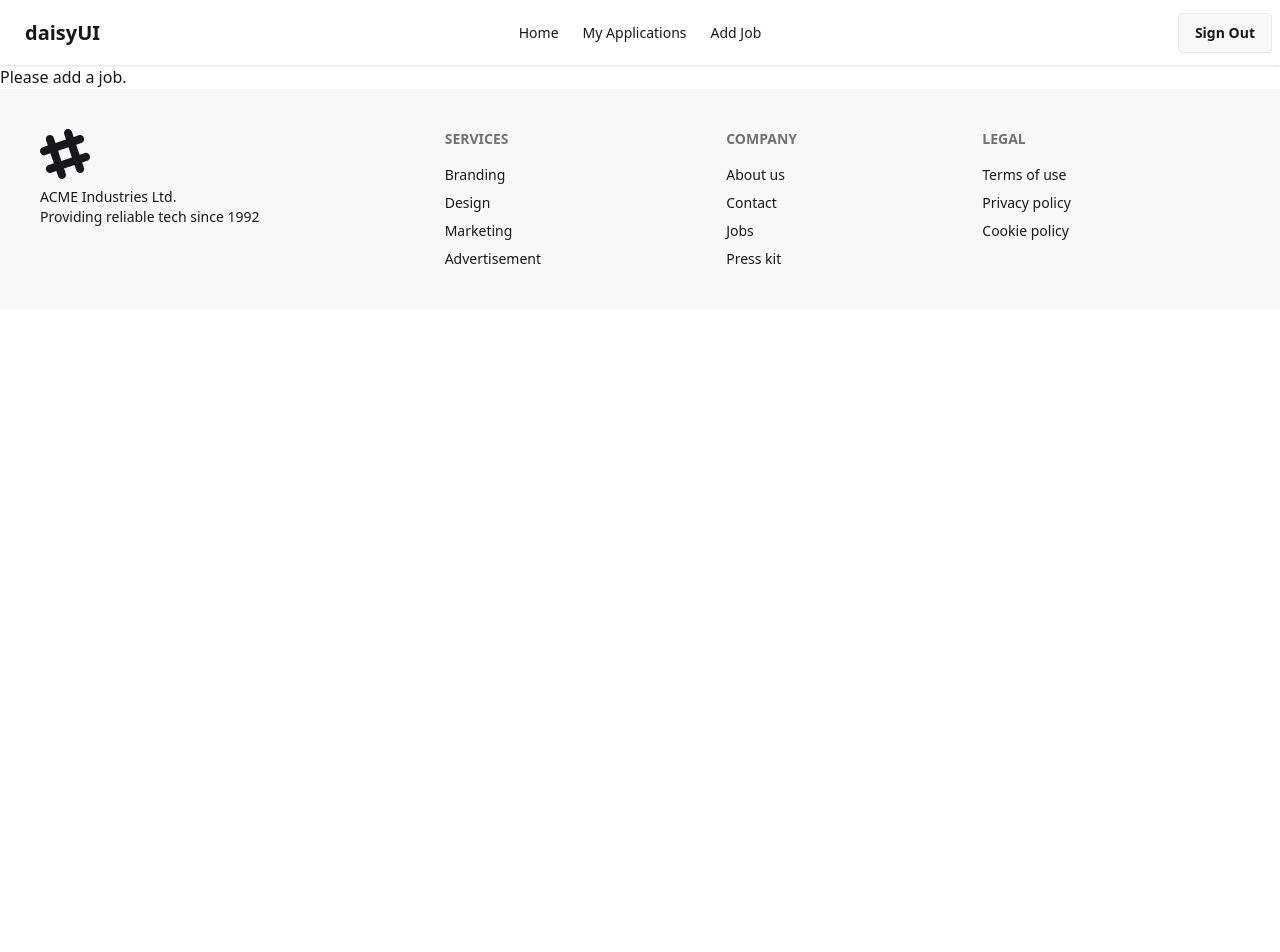
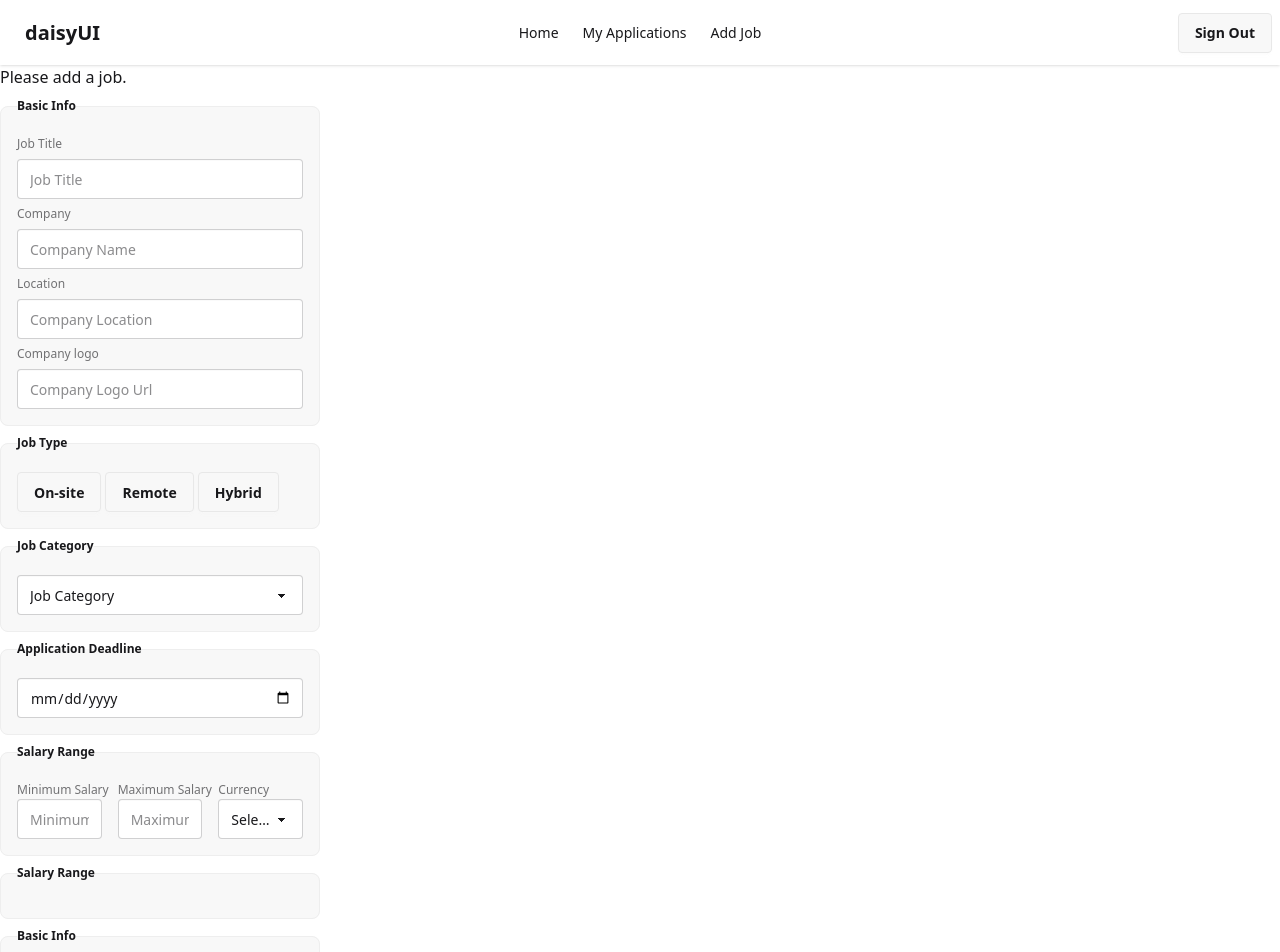
Before and after one commit to shahadot99999/career-code-client, a React app: page /addJob in a window 1280 px wide. Shown: the top 952 px of the page. Before the commit the page ends 800 px from the top, so only its background shows below. Built offline with nearby package versions, Linux system fonts and the light colour scheme; no server answers; sample sign-in values are in the browser's storage; the HTML template or start-up script is replaced by a standard one.

Commit message:
Create large form with select for Add Form

```diff
--- a/src/pages/AddJob/AddJob.jsx
+++ b/src/pages/AddJob/AddJob.jsx
@@ -5,6 +5,113 @@
         <div>
             <h3 className="3xl">Please add a job.</h3>
             <form >
+                <fieldset className="fieldset bg-base-200 border-base-300 rounded-box w-xs border p-4">
+                    <legend className="fieldset-legend">Basic Info</legend>
+
+                    <label className="label">Job Title</label>
+                    <input type="text" name='title' className="input" placeholder="Job Title" />
+
+                    <label className="label">Company</label>
+                    <input type="text" name='company' className="input" placeholder="Company Name" />
+
+                    <label className="label">Location</label>
+                    <input type="text" name='location' className="input" placeholder="Company Location" />
+
+                    <label className="label">Company logo</label>
+                    <input type="text" name='company_logo' className="input" placeholder="Company Logo Url" />
+                </fieldset>
+
+                {/* Job Type */}
+                <fieldset className="fieldset bg-base-200 border-base-300 rounded-box w-xs border p-4">
+                    <legend className="fieldset-legend">Job Type</legend>
+                    <div className="filter">
+                        <input className="btn filter-reset" type="radio" name="jobType" aria-label="All" />
+                        <input className="btn" type="radio" name="jobType" aria-label="On-site" />
+                        <input className="btn" type="radio" name="jobType" aria-label="Remote" />
+                        <input className="btn" type="radio" name="jobType" aria-label="Hybrid" />
+                    </div>
+
+                </fieldset>
+
+                {/* Job Category */}
+                <fieldset className="fieldset bg-base-200 border-base-300 rounded-box w-xs border p-4">
+                    <legend className="fieldset-legend">Job Category</legend>
+
+                    <select defaultValue="Job Category" name='category'
+                     className="select">
+                        <option disabled={true}>Job Category</option>
+                        <option>Engineering</option>
+                        <option>Marketing</option>
+                        <option>Finance</option>
+                    </select>
+                </fieldset>
+
+                {/*Application Deadline */}
+                <fieldset className="fieldset bg-base-200 border-base-300 rounded-box w-xs border p-4">
+                    <legend className="fieldset-legend">Application Deadline</legend>
+                    <input type="date" className="input" />
+
+
+                </fieldset>
+
+                {/* Salary Range */}
+                <fieldset className="fieldset bg-base-200 border-base-300 rounded-box w-xs border p-4">
+                    <legend className="fieldset-legend">Salary Range</legend>
+
+                    <div className='grid grid-cols-1 lg:grid-cols-3 gap-4'>
+
+                        <div>
+                            <label className="label">Minimum Salary</label>
+                            <input type="text" className="input" name='salaryMin' placeholder="Minimum Salary" />
+                        </div>
+
+                        <div>
+                            <label className="label">Maximum Salary</label>
+                            <input type="text" className="input" name='salaryMax'
+                                placeholder="Maximum Salary" />
+                        </div>
+
+                        <div>
+                            <label className="label">Currency</label>
+                            <select defaultValue="Select a Currency" name='currency category'
+                                className="select">
+                                <option disabled={true}>Select a Currency</option>
+                                <option>BDT</option>
+                                <option>USD</option>
+                                <option>EU</option>
+                            </select>
+                        </div>
+                    </div>
+
+                </fieldset>
+
+                {/*  */}
+                <fieldset className="fieldset bg-base-200 border-base-300 rounded-box w-xs border p-4">
+                    <legend className="fieldset-legend">Salary Range</legend>
+
+
+                </fieldset>
+
+                {/*  */}
+                <fieldset className="fieldset bg-base-200 border-base-300 rounded-box w-xs border p-4">
+                    <legend className="fieldset-legend">Basic Info</legend>
+
+
+                </fieldset>
+
+                {/*  */}
+                <fieldset className="fieldset bg-base-200 border-base-300 rounded-box w-xs border p-4">
+                    <legend className="fieldset-legend">Basic Info</legend>
+
+
+                </fieldset>
+
+                {/*  */}
+                <fieldset className="fieldset bg-base-200 border-base-300 rounded-box w-xs border p-4">
+                    <legend className="fieldset-legend">Basic Info</legend>
+
+
+                </fieldset>
 
             </form>
         </div>
```
